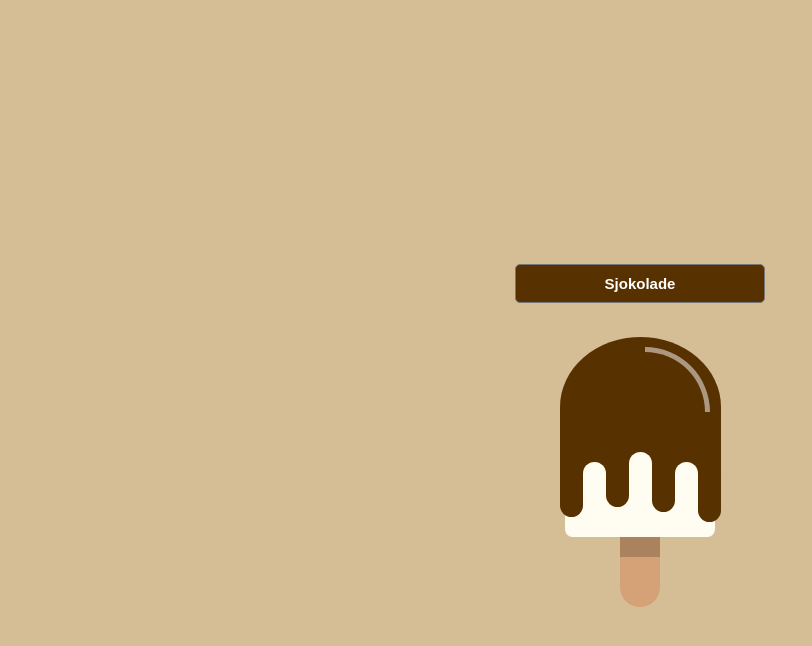
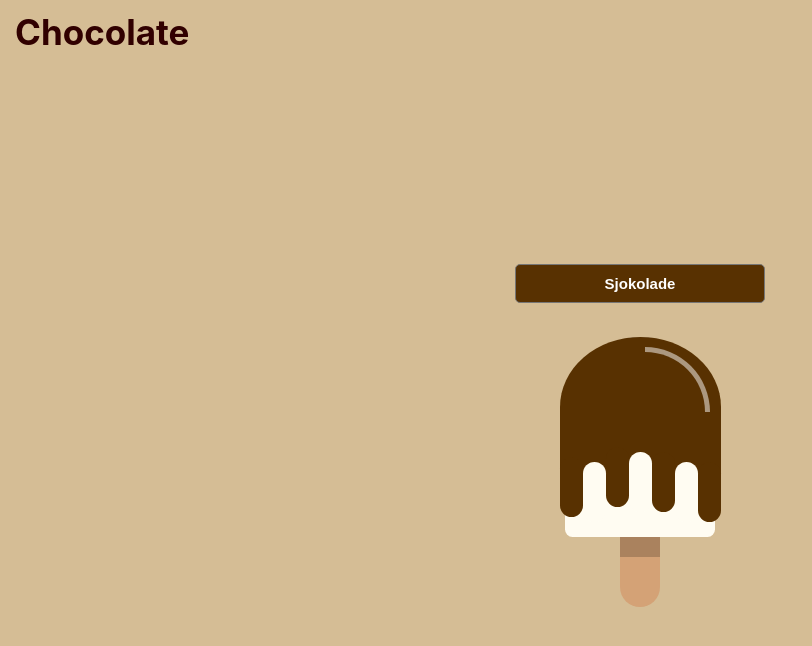
Before and after one commit to sofieH-karlsen/UIN_Exam, a React (Create React App) app in the folder react_oppgave_1/: page / in a window 1280 px wide. Shown: the top 646 px of the page, without its empty margins (0-812 px from the left). Built offline with nearby package versions, Linux system fonts and the light colour scheme.

Commit message:
Tror oppgave ferdig nå

```diff
--- a/react_oppgave_1/src/components/Title.js
+++ b/react_oppgave_1/src/components/Title.js
@@ -1,3 +1,4 @@
 export default function Title({ title }) {
-  return <h1 data-testid="title" >{title}</h1>
+  title = "chocolate"
+  return <h1 data-testid="title">{title}</h1>
 }
```
